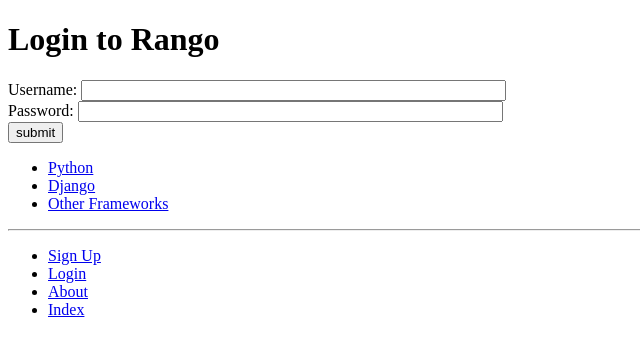
After one commit to CatherineLouise18/tango_with_django_project, a Django app: page /rango/login/ in a window 1280 px wide. The commit adds this page. Shown: the top 356 px of the page, without its empty margins (0-640 px from the left). Run offline with Django 3.2, Linux system fonts and the light colour scheme; data comes from the database, SQL or seed files in the repository; both versions use the stored data as it was after the commit.

Commit message:
Completed Chapter 9 TwD

```diff
--- a/rango/urls.py
+++ b/rango/urls.py
@@ -11,5 +11,8 @@
     path('add_category/', views.add_category, name='add_category'),
     path('category/<slug:category_name_slug>/add_page/', views.add_page, name='add_page'),
     path('register/', views.register, name='register'),
+    path('login/', views.user_login, name='login'),
+    path('restricted/', views.restricted, name='restricted'),
+    path('logout/', views.user_logout, name='logout'),
 
 ]
--- a/rango/views.py
+++ b/rango/views.py
@@ -7,6 +7,8 @@
 from rango.forms import PageForm
 from django.urls import reverse
 from rango.forms import UserForm, UserProfileForm
+from django.contrib.auth import authenticate, login, logout
+from django.contrib.auth.decorators import login_required
 
 def index(request):
     # Query the database for a list of ALL categories currently stored.
@@ -27,6 +29,63 @@
 
 def about(request):
     return render(request, 'rango/about.html', {})
+
+# Use the login_required() decorator to ensure only those logged in can
+# access the view.
+@login_required
+def user_logout(request):
+    # Since we know the user is logged in, we can now just log them out.
+    logout(request)
+    # Take the user back to the homepage.
+    return redirect(reverse('rango:index'))
+
+@login_required
+def restricted(request):
+    return render(request, 'rango/restricted.html')
+
+def user_login(request):
+    # If the request is a HTTP POST, try to pull out the relevant information.
+    if request.method == 'POST':
+        # Gather the username and password provided by the user.
+        # This information is obtained from the login form.
+        # We use request.POST.get('<variable>') as opposed
+        # to request.POST['<variable>'], because the
+        # request.POST.get('<variable>') returns None if the
+        # value does not exist, while request.POST['<variable>']
+        # will raise a KeyError exception.
+        username = request.POST.get('username')
+        password = request.POST.get('password')
+
+        # Use Django's machinery to attempt to see if the username/password
+        # combination is valid - a User object is returned if it is.
+        user = authenticate(username=username, password=password)
+
+        #If we have a User object, the details are correct.
+        # If None (Python's way of representing the absence of a value), no user
+        # with matching credentials was found.
+        if user:
+            # Is the account active? It could have been disabled.
+            if user.is_active:
+                # If the account is valid and active, we can log the user in.
+                # We'll send the user back to the homepage.
+                login(request, user)
+                return redirect(reverse('rango:index'))
+            else:
+                # An inactive account was used - no logging in!
+                return HttpResponse("Your Rango account is disabled.")
+
+        else:
+            # Bad login details were provided. So we can't log the user in.
+            print(f"Invalid login details: {username}, {password}")
+            return HttpResponse("Invalid login details supplied.")
+
+    # The request is not a HTTP POST, so display the login form.
+    # This scenario would most likely be a HTTP GET.
+    else:
+        # No context variables to pass to the template system, hence the
+        # blank dictionary object...
+        return render(request, 'rango/login.html')
+
 
 def register(request):
     # A boolean value for telling the template
@@ -88,6 +147,7 @@
     'profile_form': profile_form,
     'registered': registered})
 
+@login_required
 def add_category(request):
     form = CategoryForm(request.POST)
 
@@ -118,6 +178,7 @@
 
     return render(request, 'rango/category.html', context=context_dict)
 
+@login_required
 def add_page(request, category_name_slug):
     try:
         category = Category.objects.get(slug=category_name_slug)
--- a/tango_with_django_project/settings.py
+++ b/tango_with_django_project/settings.py
@@ -126,3 +126,5 @@
 
 MEDIA_ROOT = MEDIA_DIR
 MEDIA_URL = '/media/'
+
+LOGIN_URL = 'rango:login'
--- a/templates/rango/base.html
+++ b/templates/rango/base.html
@@ -26,10 +26,21 @@
         <hr />
         <div>
             <ul>
+            {% if user.is_authenticated %}
+                <!-- Show these links when the user is logged in -->
+                <li><a href="{% url 'rango:restricted' %}">Restricted Page</a></li>
+                <li><a href="{% url 'rango:logout' %}">Logout</a></li>
                 <li><a href="{% url 'rango:add_category' %}">Add a New Category</a></li>
+            {% else %}
+                <!-- Show these links when the user is NOT logged in -->
+                <li><a href="{% url 'rango:register' %}">Sign Up</a></li>
+                <li><a href="{% url 'rango:login' %}">Login</a></li>
+            {% endif %}
+                <!-- Outside the conditional statements, ALWAYS show -->
                 <li><a href="{% url 'rango:about' %}">About</a></li>
                 <li><a href="{% url 'rango:index' %}">Index</a></li>
-                <li><a href="{% url 'rango:register' %}">Sign Up</a></li>
+
+
             </ul>
         </div>
     </body>
--- a/templates/rango/category.html
+++ b/templates/rango/category.html
@@ -22,7 +22,9 @@
     <strong>No pages currently in category.</strong>
     {% endif %}
 
+    {% if user.is_authenticated %}
     <a href="{% url 'rango:add_page' category.slug %}">Add Page</a> <br />
+    {% endif %}
     {% else %}
     The specified category does not exist.
     {% endif %}
--- a/templates/rango/index.html
+++ b/templates/rango/index.html
@@ -10,7 +10,11 @@
 {% block body_block %}
 <h1>Rango says...</h1>
 <div>
+    {% if user.is_authenticated %}
+        howdy {{ user.username }}!
+    {% else %}
     hey there partner! <br />
+    {% endif %}
     <strong>{{ boldmessage }}</strong><br />
 </div>
 
--- /dev/null
+++ b/templates/rango/login.html
@@ -0,0 +1,18 @@
+{% extends 'rango/base.html' %}
+{% load staticfiles %}
+
+{% block title_block %}
+    Login
+{% endblock %}
+
+{% block body_block %}
+<h1>Login to Rango</h1>
+<form id="login_form" method="post" action="{% url 'rango:login' %}">
+    {% csrf_token %}
+    Username: <input type="text" name="username" value="" size="50" />
+    <br />
+    Password: <input type="password" name="password" value="" size="50" />
+    <br />
+    <input type="submit" value="submit" />
+</form>
+{% endblock %}
```
Also changed, not shown: templates/rango/restricted.html (added, +13 -0 lines), db.sqlite3.
